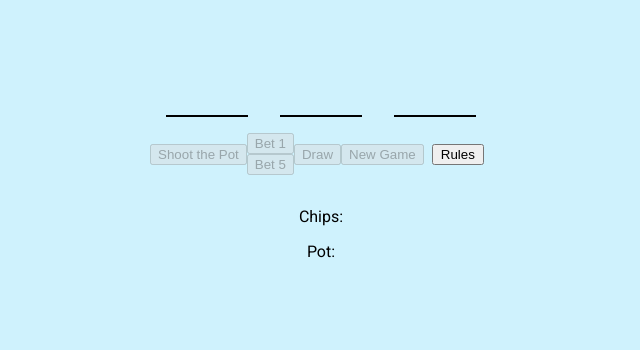
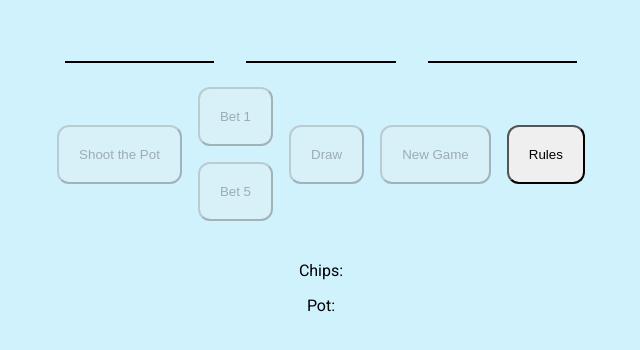
Before and after one commit to oscarpark0/Acey-Deucey, a plain HTML site: page index.html in a window 1280 px wide. Shown: the part 84-434 px from the top of the page, without its empty margins (319-959 px from the left). Drawn offline with Linux system fonts and the light colour scheme; no server answers.

Commit message:
Update index.html

```diff
--- a/index.html
+++ b/index.html
@@ -15,8 +15,8 @@
     <section id="game-board" aria-label="Game Board">
       <div id="card1" class="card">
         <div id="card1-image"></div>
-        <button id="ace-high-button-1" class="ace-button" style="display: none;">High</button>
-        <button id="ace-low-button-1" class="ace-button" style="display: none;">Low</button>
+        <button id="ace-high-button-1" class="ace-button common-styles" style="display: none;">High</button>
+        <button id="ace-low-button-1" class="ace-button common-styles" style="display: none;">Low</button>
       </div>
       <div id="split-cards" style="display: none;">
         <div id="split-hand-1">
@@ -45,16 +45,14 @@
       </div>
     </section>
     <section id="controls" aria-label="Controls">
-      <button id="shoot-the-pot-button" disabled>Shoot the Pot</button>
-      <!-- <input id="bet-input" type="number" min="1" value="1" aria-label="Bet Amount"> -->
-      <!-- <button id="bet-button" disabled>Bet</button> -->
+      <button id="shoot-the-pot-button" class="common-styles" disabled>Shoot the Pot</button>
       <div id="bet-buttons">
-        <button id="bet-1-button" disabled>Bet 1</button>
-        <button id="bet-5-button" disabled>Bet 5</button>
+        <button id="bet-1-button" class="common-styles" disabled>Bet 1</button>
+        <button id="bet-5-button" class="common-styles" disabled>Bet 5</button>
       </div>
-      <button id="draw-button" disabled>Draw</button>
-      <button id="new-game-button" disabled>New Game</button>
-      <button id="rules-button">Rules</button>
+      <button id="draw-button" class="common-styles" disabled>Draw</button>
+      <button id="new-game-button" class="common-styles" disabled>New Game</button>
+      <button id="rules-button" class="common-styles">Rules</button>
     </section>
     <section id="info" aria-label="Game Info">
       <p>Chips: <span id="chips-count"></span></p>
```
